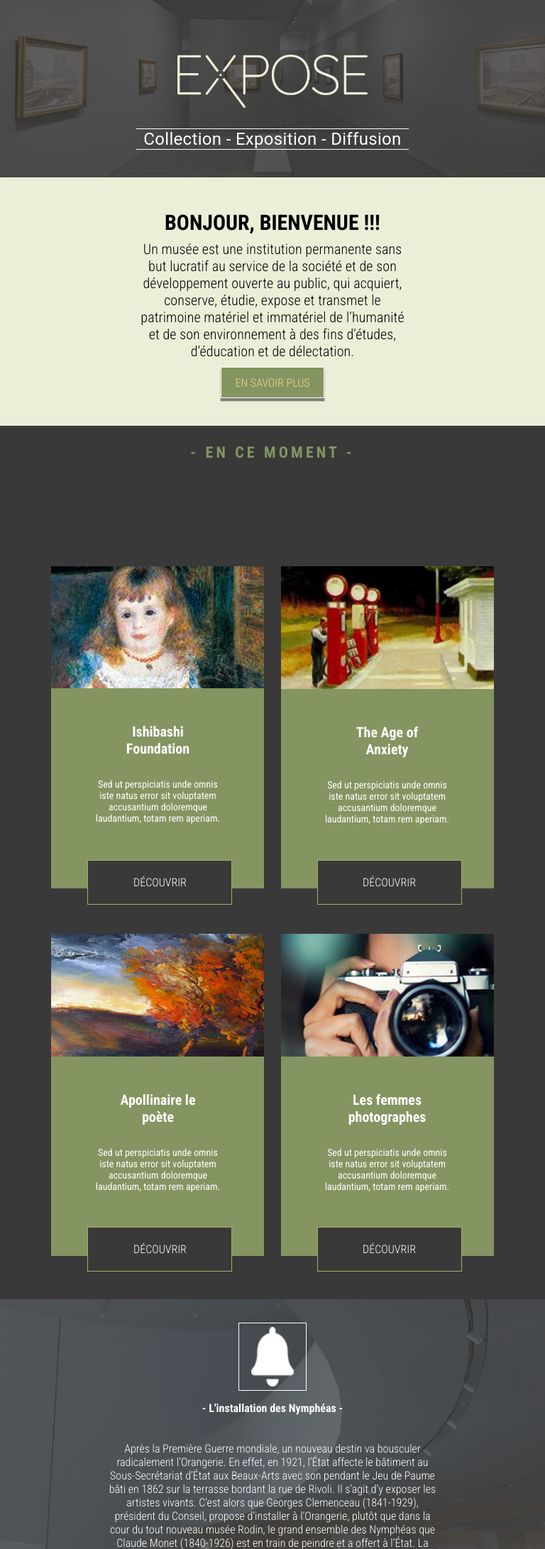
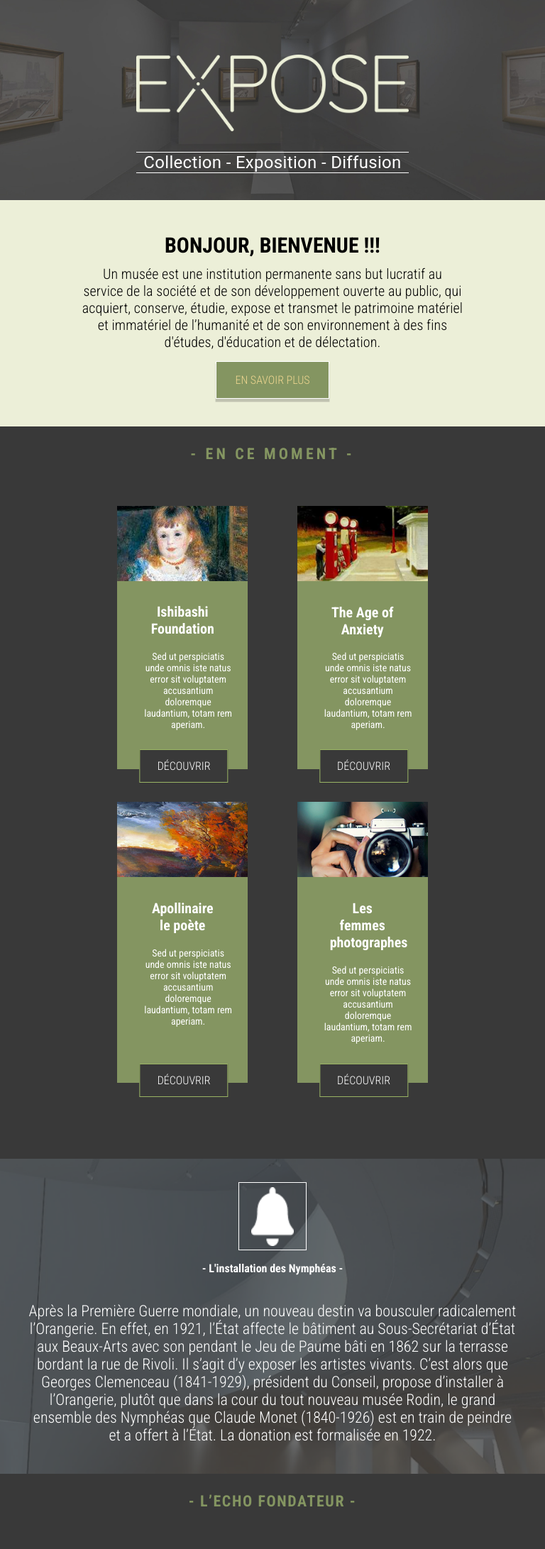
Before and after one commit to Nelicee/DWWM, a PHP site: page / in a window 768 px wide. Shown: the part 68-2251 px from the top of the page at 71% size. Run offline with PHP 8.4, Linux system fonts and the light colour scheme.

Commit message:
26.03.2024

```diff
--- a/HTML-CSS/Expose/index.html
+++ b/HTML-CSS/Expose/index.html
@@ -45,7 +45,7 @@
             <section class="section1">
                 <H2>- EN CE MOMENT -</H2>
                 <div class="allcards">
-                    <div class="card ishibashi-foundation">
+                    <div class="card">
                         <img src="Images/ishibashi 1.png"
                             alt="Mademoiselle Georgette Charpentier assise, 1876 du peintre Renoir">
                         <h3>Ishibashi Foundation</h3>
@@ -54,7 +54,7 @@
                             laudantium, totam rem aperiam.</p>
                         <p class="decouvrir">DÉCOUVRIR</p>
                     </div>
-                    <div class="card the-age-of-anxiety">
+                    <div class="card">
                         <img src="Images/the-age 1.png" alt="Gas, d’Edward Hopper (1940).">
                         <h3>The Age of Anxiety</h3>
                         <p class="card-paragraph">Sed ut perspiciatis unde omnis iste natus error sit voluptatem
@@ -62,7 +62,7 @@
                             laudantium, totam rem aperiam.</p>
                         <p class="decouvrir">DÉCOUVRIR</p>
                     </div>
-                    <div class="card appolinaire-le-poete">
+                    <div class="card">
                         <img src="Images/Apollinaire.jpg" alt="Maurice de Vlaminck Paysage d'Automne, ciel d'orage">
                         <h3>Apollinaire le poète</h3>
                         <p class="card-paragraph">Sed ut perspiciatis unde omnis iste natus error sit voluptatem
@@ -70,7 +70,7 @@
                             laudantium, totam rem aperiam.</p>
                         <p class="decouvrir">DÉCOUVRIR</p>
                     </div>
-                    <div class="card les-femmes-photographes">
+                    <div class="card">
                         <img src="Images/Femmes Photographes.jpg" alt="Femme avec un appareil photo">
                         <h3>Les femmes photographes</h3>
                         <p class="card-paragraph">Sed ut perspiciatis unde omnis iste natus error sit voluptatem
--- a/HTML-CSS/Expose/style.css
+++ b/HTML-CSS/Expose/style.css
@@ -88,7 +88,9 @@ li {
 h1 {
   font-size: 1.87rem;
 }
-.bienvenue p:not(.button) {
+/* :not(.button) */
+
+.bienvenue p {
   width: 100%;
   padding: 2% 0 2.75% 0;
   font-size: 1.25rem;
@@ -101,7 +103,7 @@ h1 {
   background-color: #849561;
   color: #eed690;
   border: 1px solid white;
-  box-shadow: 0 4px 0px 0.4px rgba(19, 18, 19, 0.5);
+  box-shadow: 0 4px 0px 0.4px rgba(19, 18, 19, 0.2);
 }
 
 /* SECTION 1 EN CE MOMENT */
@@ -126,7 +128,6 @@ h2 {
   flex-direction: row;
   justify-content: center;
   flex-wrap: wrap;
-
   gap:  4em 3%;
   color: white;
 
@@ -297,11 +298,68 @@ h2 {
   width:50%;
 
 }
+.bienvenue {
+  padding-left: 15%;
+  padding-right: 15%;
+}
+
+
 .section3 h2{
   padding-bottom: 20%;
 }
-.cards{
-  width: 100%;
+
+
+.allcards{
+  display: flex;
+  flex-direction: row;
+  /* justify-content: space-between; */
+ /* align-items:center; */
+ flex-wrap: wrap;
+ margin-top: 7%;
+ gap:10% ;}
+
+ .card{
+  margin-bottom: 10%;
+ }
+.section2 p{
+  width:90%;
+  font-size: 1.37rem;
+
+}
+.card-bradley, .card-laura {
+  width: 50%;
+}
+.pic{
+  width: 8.56rem;
+  height: 8.43rem;
+}
+}
+@media screen and (min-width:768px) and (max-width: 1320px){
+  .hero img {
+    width: 50%;
+  }
+  .card{
+  width: 40%;
+  max-width: 300px;
+  margin-bottom: 10%;
+  }
+
+  .allcards{
+    width: 60%;
+    display: flex;
+    /* flex-direction:column;
+  align-items:center; */
+   flex-wrap: wrap;
+   margin: auto;
+   margin-top:8%;
+   gap: 15%;
+
+
 }
 
 }
+@media screen and (min-width:1320px) {
+  .card{
+    max-width:300px;
+  }
+}
```
